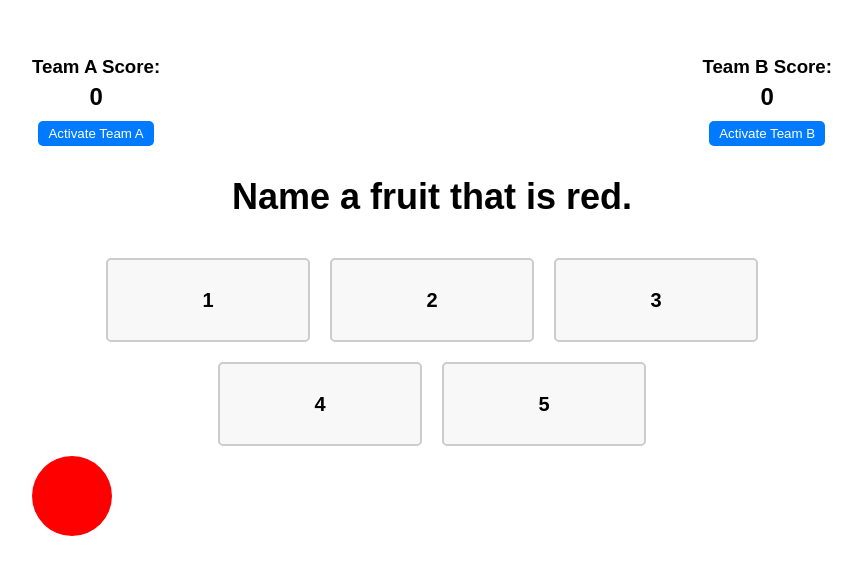
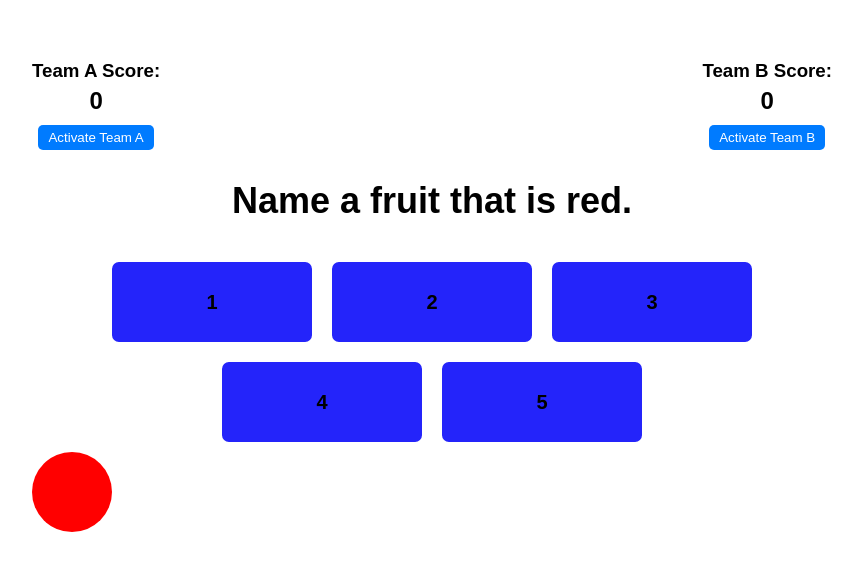
Before and after one commit to syed-asif-mn/family-feud, an Angular app: page / in a window 1280 px wide. Shown: the part 111-686 px from the top of the page, without its empty margins (208-1070 px from the left). Built offline with nearby package versions, Linux system fonts and the light colour scheme.

Commit message:
1 file modified

```diff
--- a/src/app/game-board/game-board.component.css
+++ b/src/app/game-board/game-board.component.css
@@ -23,15 +23,25 @@
   display: flex;
   justify-content: center;
   align-items: center;
-  border: 2px solid #ccc;
-  border-radius: 5px;
+  border-radius: 10px;
   margin: 10px;
-  background-color: #f8f8f8;
   font-size: 20px;
   font-weight: bold;
-  cursor: pointer;
   position: relative;
   perspective: 1000px;
+  background-color: blue;
+  cursor: pointer;
+}
+
+.answer .front {
+  background-color: rgb(36, 36, 250);
+}
+
+.answer-content {
+  text-align: center;
+  font-size: 16px;
+  font-weight: bold;
+  color: white;
 }
 
 .answer .card {
@@ -50,21 +60,15 @@
   justify-content: center;
   align-items: center;
   position: absolute;
-  border-radius: 5px;
   font-size: 20px;
   font-weight: bold;
   cursor: pointer;
   transition: background-color 0.3s;
   backface-visibility: hidden;
-}
-
-.answer .front {
-  background-color: #f8f8f8;
+  border-radius: 7px;
 }
 
 .answer .back {
-  background-color: #333;
-  color: #fff;
   transform: rotateY(180deg);
 }
 
@@ -73,14 +77,14 @@
 }
 
 .answer.flipped .front {
-  background-color: #333;
   color: #fff;
 }
 
 .answer.flipped .back {
-  background-color: #f8f8f8;
+  background-color: gold;
   color: #000;
   transform: rotateY(0deg);
+  border: 10px gold solid;
 }
 
 
```
